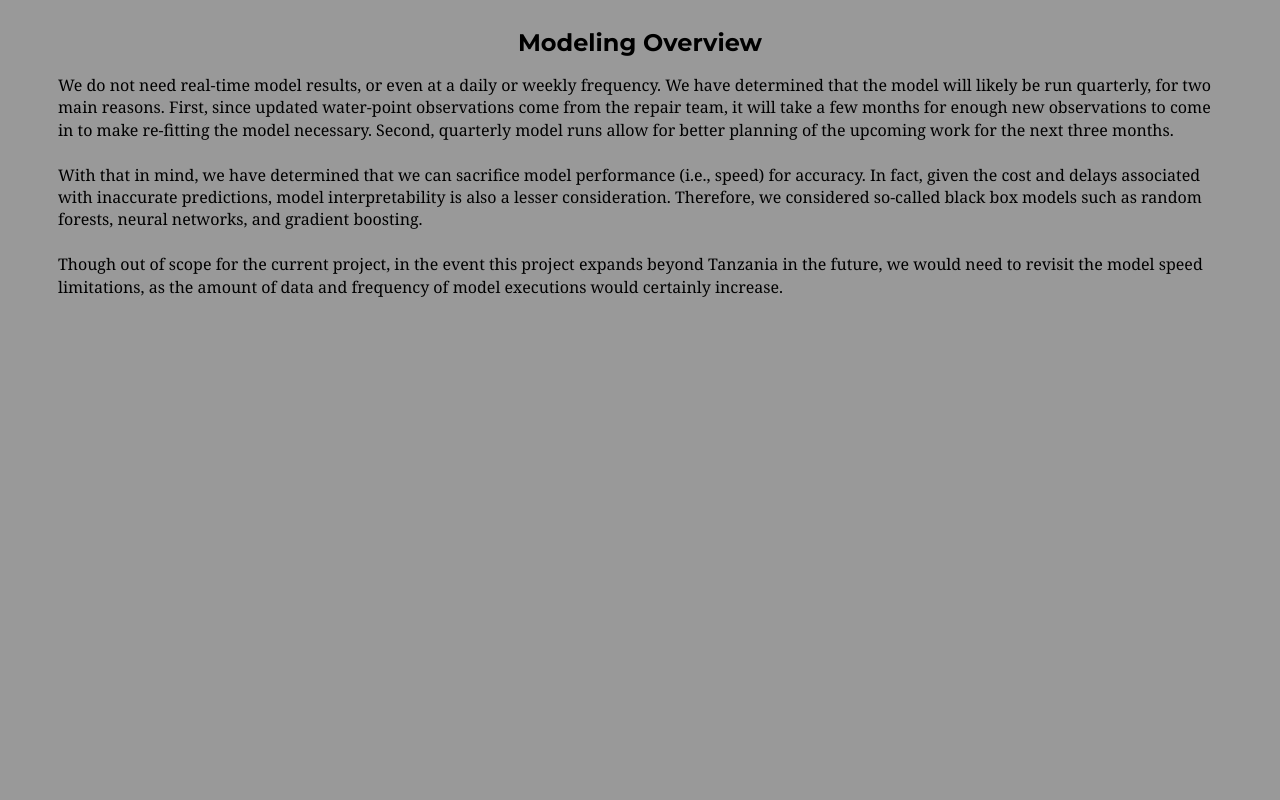
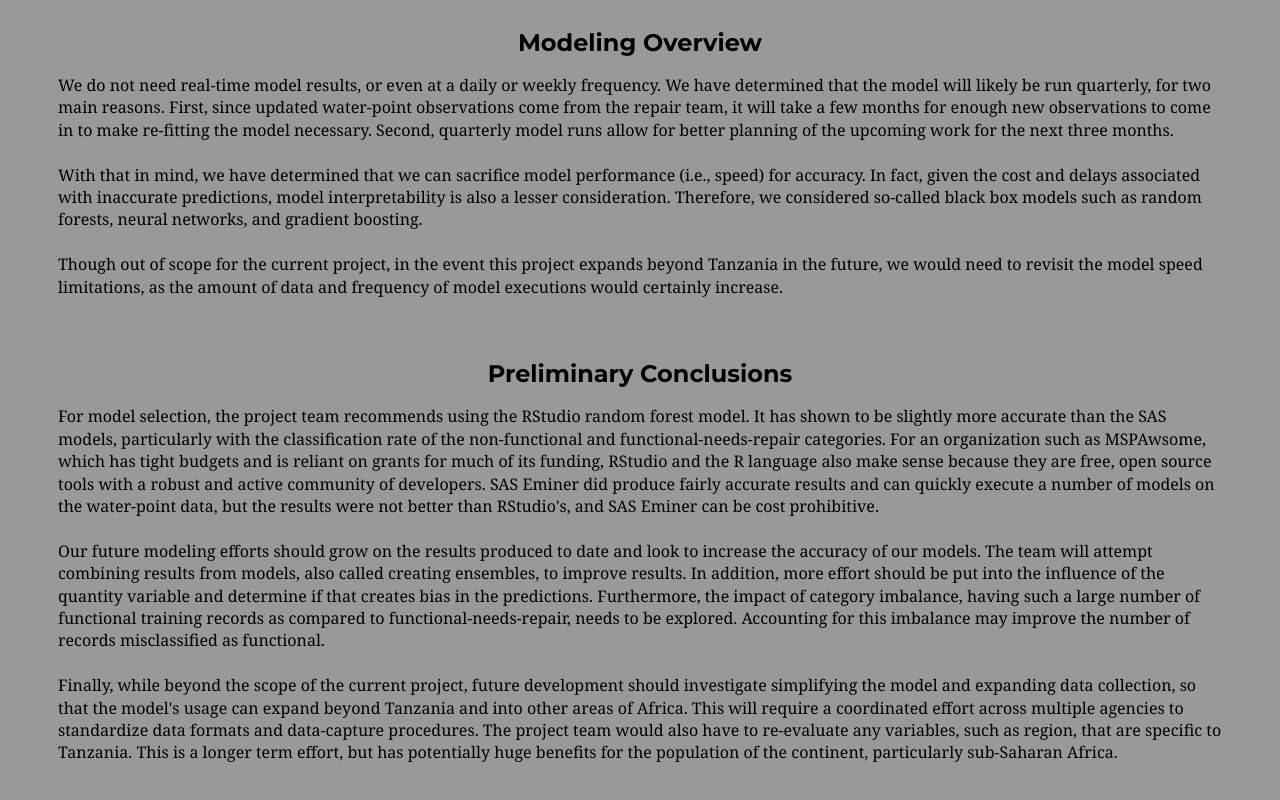
Before and after one commit to MSPAwesome/MSPAwesome.github.io, a plain HTML site: page Model_Info.html in a window 1280 px wide. Shown: the part 1252-2052 px from the top of the page. Before the commit the page ends 1600 px from the top, so only its background shows below. Drawn offline with Linux system fonts and the light colour scheme.

Commit message:
added Preliminary Conclusions section

```diff
--- a/Model_Info.html
+++ b/Model_Info.html
@@ -44,5 +44,15 @@
 	<br/>
 	Though out of scope for the current project, in the event this project expands beyond Tanzania in the future, we would need to revisit the model speed limitations, as the amount of data and frequency of model executions would certainly increase.
 	<p/>
+	<h2>Preliminary Conclusions</h2>
+	<p class="content">
+	For model selection, the project team recommends using the RStudio random forest model. It has shown to be slightly more accurate than the SAS models, particularly with the classification rate of the non-functional and functional-needs-repair categories. For an organization such as MSPAwsome, which has tight budgets and is reliant on grants for much of its funding, RStudio and the R language also make sense because they are free, open source tools with a robust and active community of developers. SAS Eminer did produce fairly accurate results and can quickly execute a number of models on the water-point data, but the results were not better than RStudio&#39;s, and SAS Eminer can be cost prohibitive.
+	<br/>
+	<br/>
+	Our future modeling efforts should grow on the results produced to date and look to increase the accuracy of our models. The team will attempt combining results from models, also called creating ensembles, to improve results. In addition, more effort should be put into the influence of the quantity variable and determine if that creates bias in the predictions. Furthermore, the impact of category imbalance, having such a large number of functional training records as compared to functional-needs-repair, needs to be explored. Accounting for this imbalance may improve the number of records misclassified as functional.
+	<br/>
+	<br/>
+	Finally, while beyond the scope of the current project, future development should investigate simplifying the model and expanding data collection, so that the model&#39;s usage can expand beyond Tanzania and into other areas of Africa. This will require a coordinated effort across multiple agencies to standardize data formats and data-capture procedures. The project team would also have to re-evaluate any variables, such as region, that are specific to Tanzania. This is a longer term effort, but has potentially huge benefits for the population of the continent, particularly sub-Saharan Africa.
+	</p>
    </body>
 </html>
```
